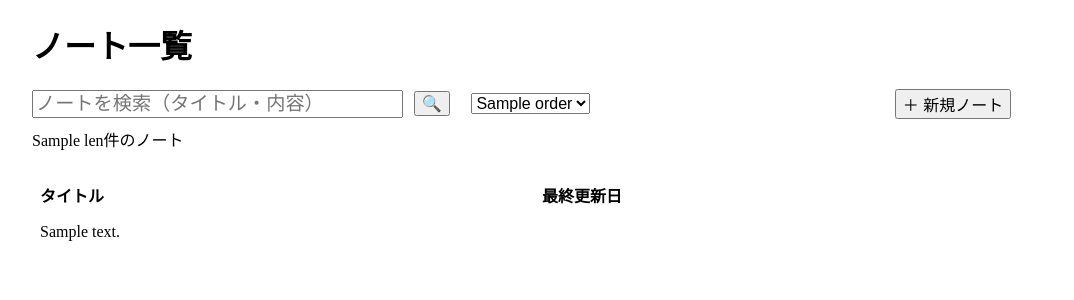
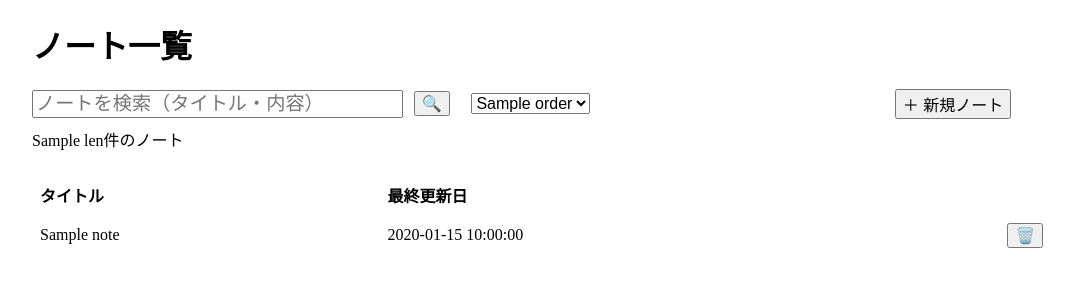
Before and after one commit to tai-ymmt/AI-note_app, a Flask app: template templates/index.html in a window 1280 px wide. Shown: the top 300 px of the page, without its empty margins (64-1138 px from the left). Run offline with Flask 3, Linux system fonts and the light colour scheme; the template is opened without the code that fills it: most values are stand-ins (such as "Sample title", 1, 10 or a date in 2020).

Commit message:
機能実装（削除ボタンがまだ）

```diff
--- a/app.py
+++ b/app.py
@@ -1,26 +1,46 @@
-from flask import Flask, render_template, request
+from flask import Flask, render_template, request, redirect, url_for
 
 app = Flask(__name__)
 
 orders = ["新しい順", "古い順"]
 notes = [
-    {"ノート1", "2000-01-01"},
-    {"ノート2", "2000-01-01"},
-    {"ノート3", "2000-01-01"}
+    {"id":1, "title": "ノート1",  "date": "2000-01-01", "content": "こんにちは"},
+    {"id":2, "title": "ノート2",  "date": "2000-01-02", "content": "こんばんは"},
+    {"id":3, "title": "ノート3",  "date": "2000-01-03", "content": "おはようございます"},
 ]
 print(len(notes))
 
 @app.route("/", methods=["GET", "POST"])
 def index():
     searchword = ""
+    order = "新しい順"
+    filtered_notes = notes.copy()
     if request.method == "POST":
         searchword = request.form.get("searchword")
-    return render_template("index.html", searchword=searchword, orders=orders, notes=notes, len=len(notes))
+        order = request.form.get('order')
+
+    if searchword:
+        filtered_notes = [note for note in notes if searchword in note['title'] or searchword in note['content']]
+    else:
+        filtered_notes = notes.copy()
+
+    if order == "新しい順":
+        filtered_notes.sort(key=lambda x: x['date'], reverse=True)
+    elif order == "古い順":
+        filtered_notes.sort(key=lambda x: x['date'], reverse=False)
+    return render_template("index.html", searchword=searchword, orders=orders, notes=filtered_notes, len=len(notes),order=order)
 
 @app.route("/note")
 def hello_world():
     return render_template("note.html")
 
+@app.route("/delete", methods=["POST"])
+def delete_note():
+    note_id = int(request.form.get("id"))
+    global notes
+    notes = [note for note in notes if note["id"] != note_id]
+    return '', 204  # fetch用なので空レスポンス
+
 
 if __name__ == "__main__":
     app.run(debug=True)
--- a/templates/index.html
+++ b/templates/index.html
@@ -3,6 +3,12 @@
 <head>
     <meta charset="UTF-8">
     <title>ノート一覧</title>
+    <style>
+        #hyou:hover {
+            background-color: #f0f4ff;
+            cursor: pointer;
+        }
+    </style>
 </head>
 <body style="margin: 0; padding: 0;">
     <div style="max-width: 90%; margin: 0 auto; padding: 0 32px; box-sizing: border-box;">
@@ -14,14 +20,14 @@
                 style="width: 30%; min-width: 150px; max-width: 50%; font-size: 1.2em; padding-right: 2em;"
                 oninput="clearbutton()">
             <!-- 入力クリアボタン -->
-            <button type="button" id="clear-btn" onclick="document.getElementById('searchword').value=''; this.style.display='none';"
+            <button type="button" id="clear-btn" onclick="clearsearch()"
                 style="display: none; position: absolute; right: 68%; top: 50%; transform: translateY(-50%); border: none; background: transparent; font-size: 1.2em; cursor: pointer;">✕</button>
             <!-- 検索ボタン -->
             <button type="submit" style="font-size: 1.0em; margin-left: 1%;">🔍</button>
             <!-- 並び順プルダウン -->
-            <select name="order" style="margin-left: 2%; font-size: 1.0em;">
-                {% for order in orders %}
-                 <option value="{{ order }}">{{ order }}</option>
+            <select name="order" style="margin-left: 2%; font-size: 1.0em;" onchange="this.form.submit()">
+                {% for o in orders %}
+                    <option value="{{ o }}" {% if o == order %}selected{% endif %}>{{ o }}</option>
                 {% endfor %}
             </select>
             <!-- 右寄せ用スペース -->
@@ -47,14 +53,18 @@
                 </tr>
             </thead>
             <today>
-        {% for note in notes: %}
-            {% set column = note %}
-            <tr>
-                {% for item in column: %}
-                    <td style="text-align: left;">{{ item }}</td>
-                {% endfor %}
+            {% for note in notes: %}
+            <tr id="hyou" onclick="location.href='/note'">
+                    <td style="text-align: left;" >{{ note.title }}</td>
+                    <td style="text-align: left;">{{ note.date }}</td>
+                    <td style="text-align: center;">
+                        <!-- ノート一覧テーブル内の削除ボタン -->
+                        <button type="button"
+                            onclick="confirmDeleteCustom('{{ note.id }}', '{{ note.title|e }}')"
+                            style="font-size: 1.0em;">🗑️</button>
+                    </td>
             </tr>
-        {% endfor %}
+            {% endfor %}
             </today>
         </table>
         {% endif %}
@@ -70,7 +80,9 @@
             <!-- モーダルタイトル -->
             <p style="margin-bottom: 24px; text-align: left;">ノートを削除しますか？</p>
             <!-- モーダル説明 -->
-            <p style="margin-bottom: 32px; color:#666;">「{{none}}」を削除します。この操作は元に戻せません。</p>
+            <p style="margin-bottom: 32px; color:#666;">
+                「<span id="modal-note-title"></span>」を削除します。この操作は元に戻せません。
+            </p>
             <!-- キャンセルボタン -->
             <button onclick="closeModal(false)" style="padding:8px 24px; background:#ccc; color:#333; border:none; border-radius:4px; font-size:1em; cursor:pointer;">キャンセル</button>
             <!-- 削除ボタン -->
@@ -84,21 +96,33 @@
     </div>
 
     <script>
-
     function clearbutton(){
         const searchWord = document.getElementById('searchword').value;
         document.getElementById('clear-btn').style.display = searchWord ? 'block' : 'none';
     }
 
-
+    function clearsearch() {
+        document.getElementById('searchword').value = '';
+        clearbutton();
+        document.querySelector('form').submit(); //空にして送信
+    }
 
     // 削除時のコールバックを保持
     let deleteCallback = null;
 
     // 削除確認モーダルを表示
-    function confirmDeleteCustom(callback) {
+    function confirmDeleteCustom(id, title) {
         document.getElementById('custom-modal').style.display = 'flex';
-        deleteCallback = callback;
+        document.getElementById('modal-note-title').textContent = title;
+        deleteCallback = function() {
+            fetch('/delete', {
+                method: 'POST',
+                headers: {'Content-Type': 'application/x-www-form-urlencoded'},
+                body: 'id=' + encodeURIComponent(id)
+            }).then(() => {
+                location.reload();
+            });
+        };
     }
 
     // モーダルを閉じる・削除処理実行
@@ -121,6 +145,7 @@
         }, 2000);
     }
     clearbutton();
+
     </script>
 </body>
 </html>
```
